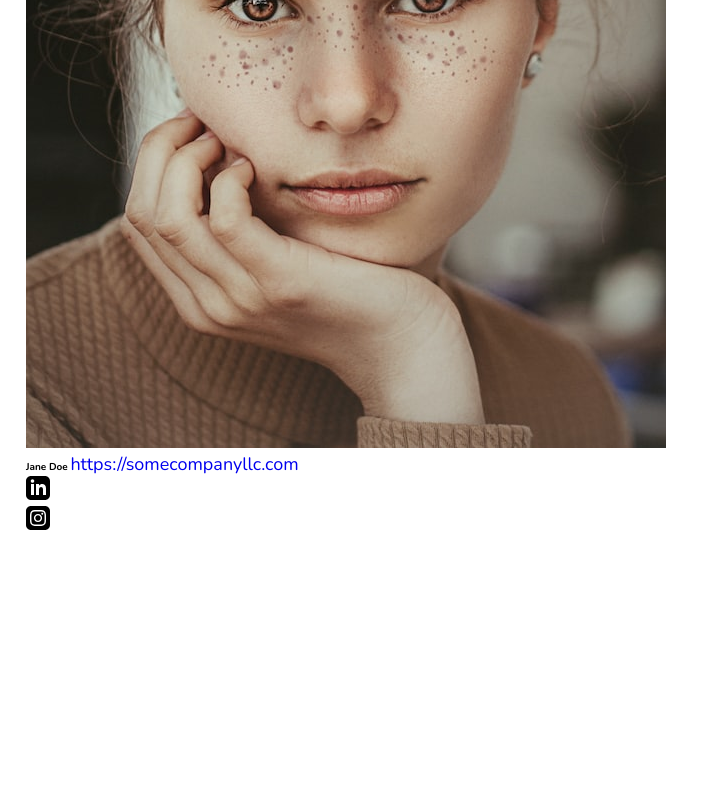
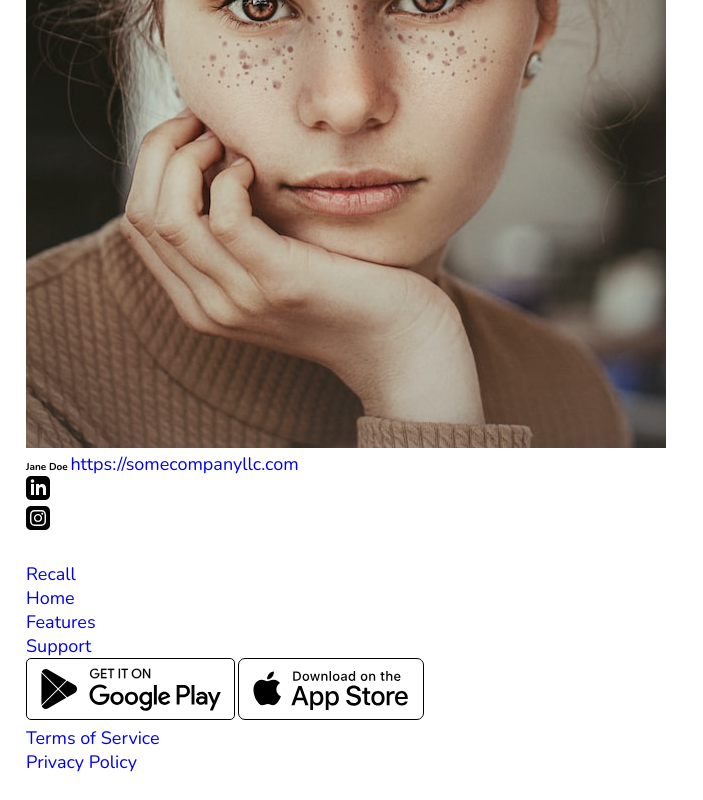
Before and after one commit to jhayesnv/CSS, a plain HTML site: page recall/index.html in a window 1280 px wide. Shown: the part 1855-2655 px from the top of the page, without its empty margins (0-703 px from the left). Before the commit the page ends 2417 px from the top, so only its background shows below. Drawn offline with nearby package versions, Linux system fonts and the light colour scheme; files whose address does not match are found by name; a web font is replaced by a local one.

Commit message:
Add footer layout

```diff
--- a/recall/index.html
+++ b/recall/index.html
@@ -1,5 +1,6 @@
 <!DOCTYPE html>
 <html lang="en">
+
 <head>
     <meta charset="UTF-8">
     <meta http-equiv="X-UA-Compatible" content="IE=edge">
@@ -7,8 +8,11 @@
     <title>Recall</title>
     <link rel="preconnect" href="https://fonts.googleapis.com">
     <link rel="preconnect" href="https://fonts.gstatic.com" crossorigin>
-    <link href="https://fonts.googleapis.com/css2?family=Nunito:wght@400;700&family=Playfair+Display:wght@300&display=swap" rel="stylesheet">
+    <link
+        href="https://fonts.googleapis.com/css2?family=Nunito:wght@400;700&family=Playfair+Display:wght@300&display=swap"
+        rel="stylesheet">
     <link rel="stylesheet" href="css/main.css">
+
 <body>
     <header>
         <div class="wrapper navbar">
@@ -47,7 +51,10 @@
                     <strong>
                         <span>Secure</span>
                     </strong>
-                    <p>Lorem ipsum dolor sit amet consectetur, adipisicing elit. Unde deserunt suscipit obcaecati repellat, quibusdam consectetur ipsa odit tempora vitae magnam quisquam culpa quos inventore, explicabo necessitatibus harum nesciunt a sunt ratione. Natus ipsa, id rerum minus, molestias minima facere non dolorem a adipisci sequi ad libero! Hic accusamus ab modi!</p>
+                    <p>Lorem ipsum dolor sit amet consectetur, adipisicing elit. Unde deserunt suscipit obcaecati
+                        repellat, quibusdam consectetur ipsa odit tempora vitae magnam quisquam culpa quos inventore,
+                        explicabo necessitatibus harum nesciunt a sunt ratione. Natus ipsa, id rerum minus, molestias
+                        minima facere non dolorem a adipisci sequi ad libero! Hic accusamus ab modi!</p>
                 </li>
             </ul>
         </div>
@@ -56,8 +63,11 @@
     <div class="wrapper">
         <section class="testimonial">
             <div class="testimonial-quote">
-                <h2>Lorem ipsum dolor sit, amet consectetur adipisicing elit. Deserunt, iste pariatur a molestias earum deleniti numquam eveniet voluptatem maxime reprehenderit.</h2>
-                <p>Lorem ipsum dolor sit amet consectetur adipisicing elit. Dolor delectus, enim similique reiciendis ab vero natus tenetur ad nam nesciunt et aut inventore, nobis molestiae dignissimos sapiente laborum voluptatum omnis.</p>
+                <h2>Lorem ipsum dolor sit, amet consectetur adipisicing elit. Deserunt, iste pariatur a molestias earum
+                    deleniti numquam eveniet voluptatem maxime reprehenderit.</h2>
+                <p>Lorem ipsum dolor sit amet consectetur adipisicing elit. Dolor delectus, enim similique reiciendis ab
+                    vero natus tenetur ad nam nesciunt et aut inventore, nobis molestiae dignissimos sapiente laborum
+                    voluptatum omnis.</p>
             </div>
             <div class="testimonial-info">
                 <img src="asset/person.jpg" alt="Customer quote" class="author-pic">
@@ -67,12 +77,18 @@
                     <ul>
                         <li>
                             <a href="#">
-                                <svg xmlns="http://www.w3.org/2000/svg" width="24" height="24" viewBox="0 0 24 24"><path d="M19 0h-14c-2.761 0-5 2.239-5 5v14c0 2.761 2.239 5 5 5h14c2.762 0 5-2.239 5-5v-14c0-2.761-2.238-5-5-5zm-11 19h-3v-11h3v11zm-1.5-12.268c-.966 0-1.75-.79-1.75-1.764s.784-1.764 1.75-1.764 1.75.79 1.75 1.764-.783 1.764-1.75 1.764zm13.5 12.268h-3v-5.604c0-3.368-4-3.113-4 0v5.604h-3v-11h3v1.765c1.396-2.586 7-2.777 7 2.476v6.759z"/></svg>
+                                <svg xmlns="http://www.w3.org/2000/svg" width="24" height="24" viewBox="0 0 24 24">
+                                    <path
+                                        d="M19 0h-14c-2.761 0-5 2.239-5 5v14c0 2.761 2.239 5 5 5h14c2.762 0 5-2.239 5-5v-14c0-2.761-2.238-5-5-5zm-11 19h-3v-11h3v11zm-1.5-12.268c-.966 0-1.75-.79-1.75-1.764s.784-1.764 1.75-1.764 1.75.79 1.75 1.764-.783 1.764-1.75 1.764zm13.5 12.268h-3v-5.604c0-3.368-4-3.113-4 0v5.604h-3v-11h3v1.765c1.396-2.586 7-2.777 7 2.476v6.759z" />
+                                </svg>
                             </a>
                         </li>
                         <li>
                             <a href="#">
-                                <svg xmlns="http://www.w3.org/2000/svg" width="24" height="24" viewBox="0 0 24 24"><path d="M15.233 5.488c-.843-.038-1.097-.046-3.233-.046s-2.389.008-3.232.046c-2.17.099-3.181 1.127-3.279 3.279-.039.844-.048 1.097-.048 3.233s.009 2.389.047 3.233c.099 2.148 1.106 3.18 3.279 3.279.843.038 1.097.047 3.233.047 2.137 0 2.39-.008 3.233-.046 2.17-.099 3.18-1.129 3.279-3.279.038-.844.046-1.097.046-3.233s-.008-2.389-.046-3.232c-.099-2.153-1.111-3.182-3.279-3.281zm-3.233 10.62c-2.269 0-4.108-1.839-4.108-4.108 0-2.269 1.84-4.108 4.108-4.108s4.108 1.839 4.108 4.108c0 2.269-1.839 4.108-4.108 4.108zm4.271-7.418c-.53 0-.96-.43-.96-.96s.43-.96.96-.96.96.43.96.96-.43.96-.96.96zm-1.604 3.31c0 1.473-1.194 2.667-2.667 2.667s-2.667-1.194-2.667-2.667c0-1.473 1.194-2.667 2.667-2.667s2.667 1.194 2.667 2.667zm4.333-12h-14c-2.761 0-5 2.239-5 5v14c0 2.761 2.239 5 5 5h14c2.762 0 5-2.239 5-5v-14c0-2.761-2.238-5-5-5zm.952 15.298c-.132 2.909-1.751 4.521-4.653 4.654-.854.039-1.126.048-3.299.048s-2.444-.009-3.298-.048c-2.908-.133-4.52-1.748-4.654-4.654-.039-.853-.048-1.125-.048-3.298 0-2.172.009-2.445.048-3.298.134-2.908 1.748-4.521 4.654-4.653.854-.04 1.125-.049 3.298-.049s2.445.009 3.299.048c2.908.133 4.523 1.751 4.653 4.653.039.854.048 1.127.048 3.299 0 2.173-.009 2.445-.048 3.298z"/></svg>
+                                <svg xmlns="http://www.w3.org/2000/svg" width="24" height="24" viewBox="0 0 24 24">
+                                    <path
+                                        d="M15.233 5.488c-.843-.038-1.097-.046-3.233-.046s-2.389.008-3.232.046c-2.17.099-3.181 1.127-3.279 3.279-.039.844-.048 1.097-.048 3.233s.009 2.389.047 3.233c.099 2.148 1.106 3.18 3.279 3.279.843.038 1.097.047 3.233.047 2.137 0 2.39-.008 3.233-.046 2.17-.099 3.18-1.129 3.279-3.279.038-.844.046-1.097.046-3.233s-.008-2.389-.046-3.232c-.099-2.153-1.111-3.182-3.279-3.281zm-3.233 10.62c-2.269 0-4.108-1.839-4.108-4.108 0-2.269 1.84-4.108 4.108-4.108s4.108 1.839 4.108 4.108c0 2.269-1.839 4.108-4.108 4.108zm4.271-7.418c-.53 0-.96-.43-.96-.96s.43-.96.96-.96.96.43.96.96-.43.96-.96.96zm-1.604 3.31c0 1.473-1.194 2.667-2.667 2.667s-2.667-1.194-2.667-2.667c0-1.473 1.194-2.667 2.667-2.667s2.667 1.194 2.667 2.667zm4.333-12h-14c-2.761 0-5 2.239-5 5v14c0 2.761 2.239 5 5 5h14c2.762 0 5-2.239 5-5v-14c0-2.761-2.238-5-5-5zm.952 15.298c-.132 2.909-1.751 4.521-4.653 4.654-.854.039-1.126.048-3.299.048s-2.444-.009-3.298-.048c-2.908-.133-4.52-1.748-4.654-4.654-.039-.853-.048-1.125-.048-3.298 0-2.172.009-2.445.048-3.298.134-2.908 1.748-4.521 4.654-4.653.854-.04 1.125-.049 3.298-.049s2.445.009 3.299.048c2.908.133 4.523 1.751 4.653 4.653.039.854.048 1.127.048 3.299 0 2.173-.009 2.445-.048 3.298z" />
+                                </svg>
                             </a>
                         </li>
                     </ul>
@@ -80,5 +96,31 @@
             </div>
         </section>
     </div>
+
+    <footer>
+        <div class="wrapper">
+            <div class="footer-header">
+                <a href="#" class="logo">Recall</a>
+                <nav class="footer-nav">
+                    <ul>
+                        <li><a href="#" class="active">Home</a></li>
+                        <li><a href="#">Features</a></li>
+                        <li><a href="#">Support</a></li>
+                    </ul>
+                </nav>
+            </div>
+            <div class="cta-btns">
+                <a href="#" class="gplay"><img src="assets/googleplay.svg" alt="Google play"></a>
+                <a href="#" class="appstore"><img src="assets/appstore.svg" alt="Apple store"></a>
+            </div>
+            <nav class="secondary-nav">
+                <ul>
+                    <li><a href="#">Terms of Service</a></li>
+                    <li><a href="#">Privacy Policy</a></li>
+                </ul>
+            </nav>
+        </div>
+    </footer>
 </body>
+
 </html>
```
